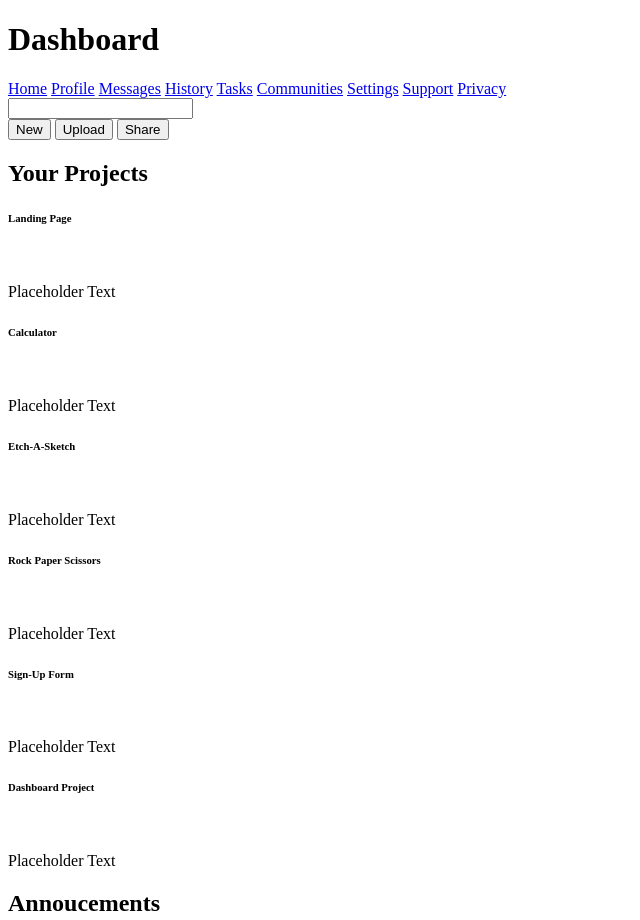
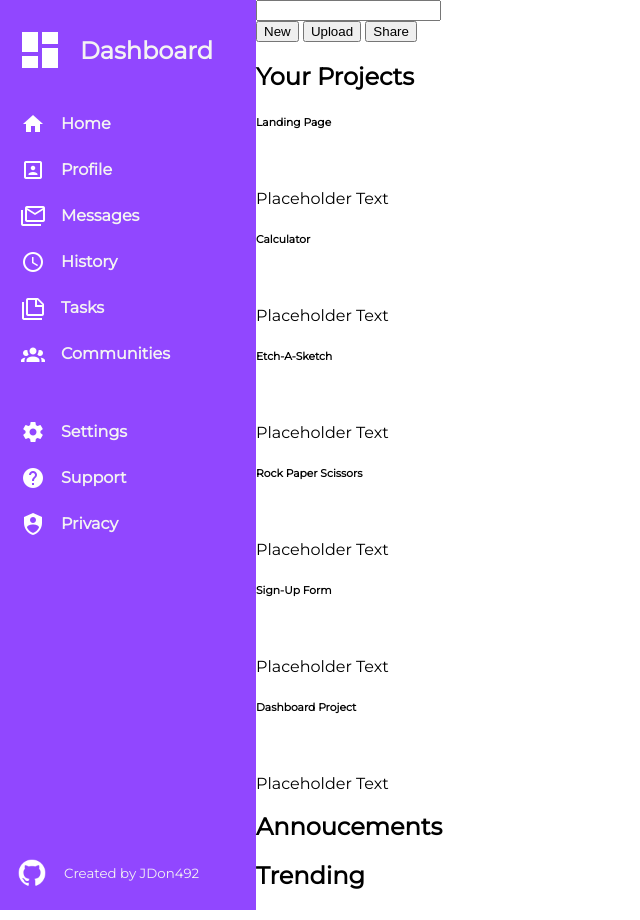
Before and after one commit to JDon492/admin-dashboard, a plain HTML site: page index.html in a window 1280 px wide. Shown: the top 920 px of the page, without its empty margins (0-640 px from the left). Drawn offline with Linux system fonts and the light colour scheme.

Commit message:
Sidebar content completed Added image folder with all sidebar icons

```diff
--- a/index.html
+++ b/index.html
@@ -9,20 +9,78 @@
 </head>
 <body>
 
-    <div class="sideboard">
+    <nav class="sideboard">
+        <div class="header-dash">
+            <img src="./img/dashboard.png" alt="Dashboard Icon">
             <h1 class="header">Dashboard</h1>
-        <nav>
-            <a href="###" title="Home">Home</a>
-            <a href="###" title="Profile">Profile</a>
-            <a href="###" title="Messages">Messages</a>
-            <a href="###" title="History">History</a>
-            <a href="###" title="Tasks">Tasks</a>
-            <a href="###" title="Communities">Communities</a>
-            <a href="###" title="Settings">Settings</a>
-            <a href="###" title="Support">Support</a>
-            <a href="###" title="Privacy">Privacy</a>
+        </div>
+        <div class="primary-links links">
+            <ul>
+                <li>
+                    <a href="###">
+                        <img src="./img/home.png" alt="Home Icon">
+                        <p>Home</p>
+                    </a>
+                </li>
+                <li>
+                    <a href="###">
+                    <img src="./img/profile-icon.png" alt="Profile Icon">
+                    <p>Profile</p>
+                    </a>
+                </li>
+                <li>
+                    <a href="###">
+                        <img src="./img/messages.png" alt="Messages Icon">
+                        <p>Messages</p>
+                    </a>
+                </li>
+                <li>
+                    <a href="###">
+                        <img src="./img/history.png" alt="History Icon">
+                        <p>History</p>
+                    </a>
+                </li>
+                <li>
+                    <a href="###">
+                        <img src="./img/tasks.png" alt="Tasks Icon">
+                        <p>Tasks</p>
+                    </a>
+                </li>
+                <li>
+                    <a href="###">
+                        <img src="./img/communities.png" alt="Communities Icon">
+                        <p>Communities</p>
+                    </a>
+                </li>
+            </ul>
+        </div>
+        <div class="secondary-links links">
+            <ul>
+                <li>
+                    <a href="###">
+                        <img src="./img/settings.png" alt="Settings Icon">
+                        <p>Settings</p>
+                    </a>
+                </li>
+                <li>
+                    <a href="###">
+                        <img src="./img/support.png" alt="Support Icon">
+                        <p>Support</p>
+                    </a>
+                </li>
+                <li>
+                    <a href="###">
+                        <img src="./img/privacy.png" alt="Privacy Icon">
+                        <p>Privacy</p>
+                    </a>
+                </li>
+            </ul>
+        </div>
+        <a class="github-link" href="https://github.com/JDon492">
+            <img src="./img/github.png" alt="GitHub Logo">
+            <p>Created by JDon492</p>
+        </a>
     </nav>
-    </div>
 
     <div class="headboard">
         <input type="search" name="search-bar" id="search-bar">
@@ -43,6 +101,7 @@
         </div>
     </div>
 
+    <main class="main-container">
         <div class="main-content">
             <h2 class="projects-section">Your Projects</h2>
             <div class="project">
@@ -105,5 +164,6 @@
                 <div class="trending-description"></div>
             </div>
         </div>
+    </main>
 </body>
 </html>
--- a/style.css
+++ b/style.css
@@ -0,0 +1,66 @@
+@import url('https://fonts.googleapis.com/css2?family=Merriweather+Sans&family=Montserrat&family=PT+Sans&display=swap');
+
+:root {
+    font-family: 'Montserrat', 'Merriweather Sans', 'PT Sans', sans-serif;
+    --main-dashboard-bg: #9147ff;
+    --main-dashboard-text: #f3f3f3;
+}
+
+body {
+    margin: 0;
+    padding: 0;
+    display: flex;
+    min-height: 100vh;
+    display: grid;
+    grid-template: auto 4fr / 1fr 4fr;
+}
+
+/* Sidebar */
+
+.sideboard {
+    background-color: var(--main-dashboard-bg);
+    color: var(--main-dashboard-text);
+    grid-area: 1 / 1 / -1 / 2;
+    display: grid;
+    grid-template: auto auto 1fr / 1fr;
+    padding: 1em;
+}
+
+li a,
+nav a {
+    text-decoration: none;
+    color: var(--main-dashboard-text);
+}
+
+.sideboard ul {
+    padding: 0;
+}
+
+.sideboard li {
+    list-style-type: none;
+    font-weight: bold;
+    border: 5px solid transparent;
+    padding: 6px 0px;
+}
+
+.sideboard li a,
+.header-dash {
+    display: flex;
+    align-items: center;
+    gap: 1rem;
+}
+
+.sideboard li p {
+    margin: 0px;
+}
+
+.github-link {
+    font-size: smaller;
+    display: flex;
+    align-items: center;
+    gap: 1rem;
+}
+
+.github-link img {
+    height: 2rem;
+}
```
Also changed, not shown: img/communities.png (added), img/dashboard.png (added), img/github.png (added), img/history.png (added), img/home.png (added), img/messages.png (added), img/privacy.png (added), img/profile-icon.png (added), img/settings.png (added), img/support.png (added), img/tasks.png (added). Lines whose indentation alone changed are shown as unchanged.
